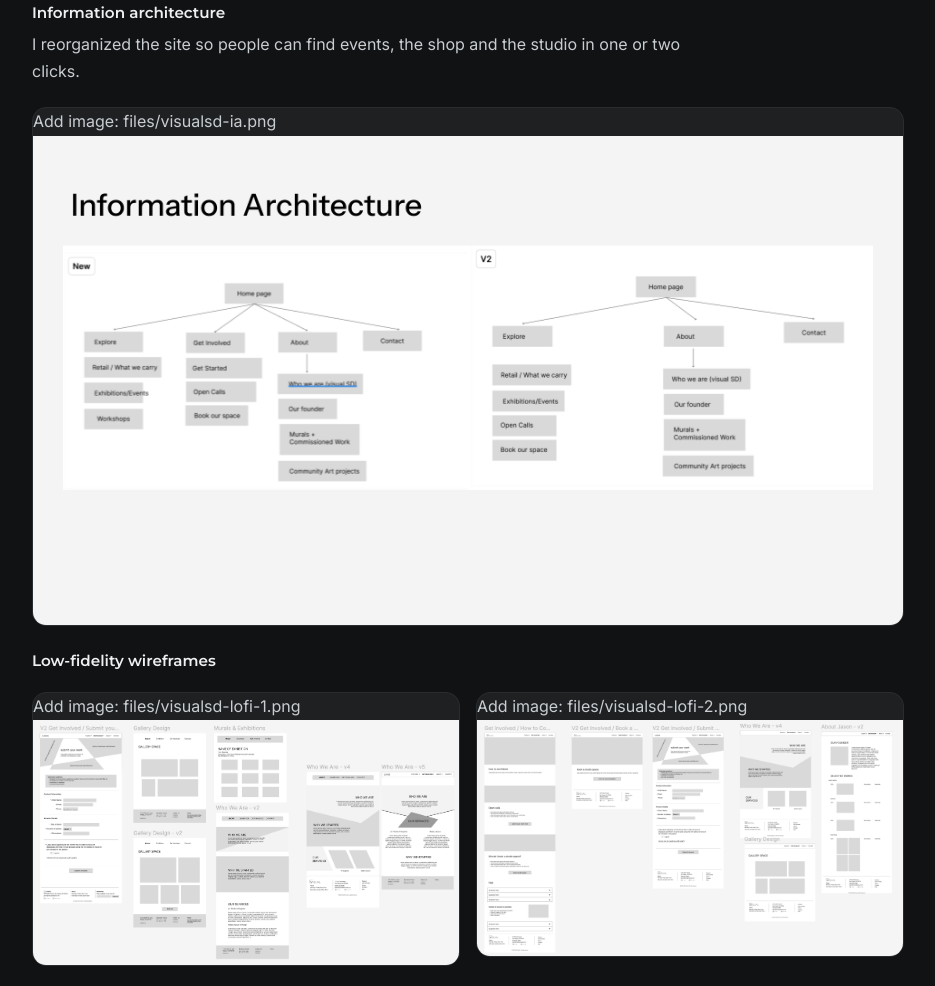
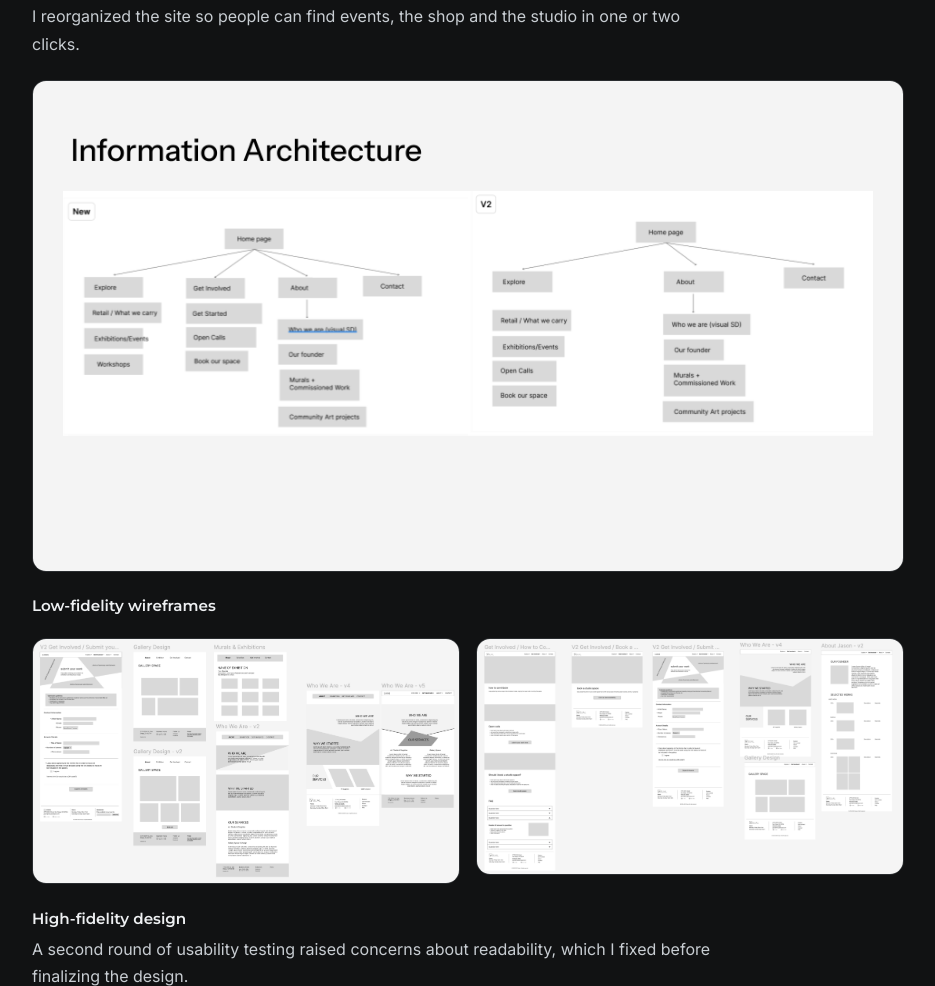
Before and after one commit to isabelllewu/cogs3-portfolio, a plain HTML site: page case-study-visual-sd.html in a window 1280 px wide. Shown: the part 3004-3990 px from the top of the page, without its empty margins (172-1107 px from the left). Drawn offline with nearby package versions, Linux system fonts and the light colour scheme.

Commit message:
Add files via upload

```diff
--- a/case-study-visual-sd.html
+++ b/case-study-visual-sd.html
@@ -110,31 +110,14 @@
     .panel ul { font-size: 0.92rem; }
 
     /* IMAGE SLOTS */
-    .shots { display: grid; grid-template-columns: repeat(2, 1fr); gap: 16px; margin-top: 1.4rem; }
+    .shots { display: grid; grid-template-columns: repeat(2, 1fr); gap: 16px; margin-top: 1.4rem; align-items: start; }
     .shots.one { grid-template-columns: 1fr; }
     figure { margin: 0; }
     .frame {
-    aspect-ratio: auto !important;
-    display: block !important;
-    padding: 0 !important;
-    border: 1px solid var(--border);
-    border-radius: var(--radius);
-    overflow: hidden;
-    background: var(--card) !important;
-  }
-  .frame img {
-    position: static !important;
-    display: block;
-    width: 100%;
-    height: auto !important;
-    object-fit: contain !important;
-  }
-  .shots { align-items: start; }
-
-    .tag {
-      display: inline-block; font-size: 12px; padding: 3px 10px; border-radius: 20px; margin: 0 6px 6px 0;
-      background: rgba(255,255,255,0.04); border: 1px solid var(--border); color: var(--text-dim);
+      border: 1px solid var(--border); border-radius: var(--radius);
+      overflow: hidden; background: var(--card);
     }
+    .frame img { display: block; width: 100%; height: auto; }
     .tag.purple { background: var(--purple-light); border-color: rgba(162,89,255,0.25); color: #c49aff; }
 
     .next { margin: 4rem 0 0; padding: 2.5rem 0; border-top: 1px solid var(--border); text-align: center; }
@@ -246,7 +229,7 @@
       <p>I gathered references that match Visual SD’s graffiti-influenced, street-art personality.</p>
       <div class="shots one">
         <figure>
-          <div class="frame">Add image: files/visualsd-moodboard.png<img src="files/visualsd-moodboard.png" alt="Moodboard of street art and graffiti references for Visual SD" onerror="this.style.display='none'"></div>
+          <div class="frame"><img src="files/visualsd-moodboard.png" alt="Moodboard of street art and graffiti references for Visual SD"></div>
         </figure>
       </div>
 
@@ -254,17 +237,17 @@
       <p>I reorganized the site so people can find events, the shop and the studio in one or two clicks.</p>
       <div class="shots one">
         <figure>
-          <div class="frame">Add image: files/visualsd-ia.png<img src="files/visualsd-ia.png" alt="Site map showing the new structure of the Visual SD website" onerror="this.style.display='none'"></div>
+          <div class="frame"><img src="files/visualsd-ia.png" alt="Site map showing the new structure of the Visual SD website"></div>
         </figure>
       </div>
 
       <h3>Low-fidelity wireframes</h3>
       <div class="shots">
         <figure>
-          <div class="frame">Add image: files/visualsd-lofi-1.png<img src="files/visualsd-lofi-1.png" alt="Low-fidelity wireframe of the Visual SD home page" onerror="this.style.display='none'"></div>
+          <div class="frame"><img src="files/visualsd-lofi-1.png" alt="Low-fidelity wireframe of the Visual SD home page"></div>
         </figure>
         <figure>
-          <div class="frame">Add image: files/visualsd-lofi-2.png<img src="files/visualsd-lofi-2.png" alt="Low-fidelity wireframe of the Visual SD events page" onerror="this.style.display='none'"></div>
+          <div class="frame"><img src="files/visualsd-lofi-2.png" alt="Low-fidelity wireframe of the Visual SD events page"></div>
         </figure>
       </div>
 
@@ -272,7 +255,7 @@
       <p>A second round of usability testing raised concerns about readability, which I fixed before finalizing the design.</p>
       <div class="shots one">
         <figure>
-          <div class="frame">Add image: files/visualsd-hifi.png<img src="files/visualsd-hifi.png" alt="High-fidelity design of the redesigned Visual SD website" onerror="this.style.display='none'"></div>
+          <div class="frame"><img src="files/visualsd-hifi.png" alt="High-fidelity design of the redesigned Visual SD website"></div>
         </figure>
       </div>
     </section>
```
